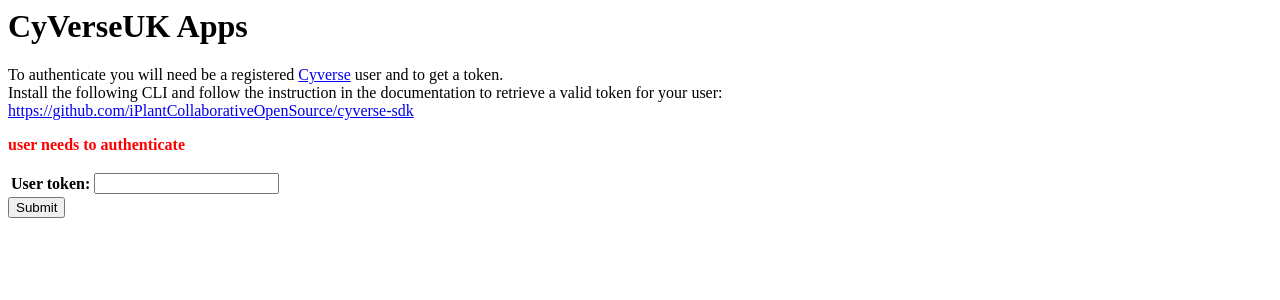
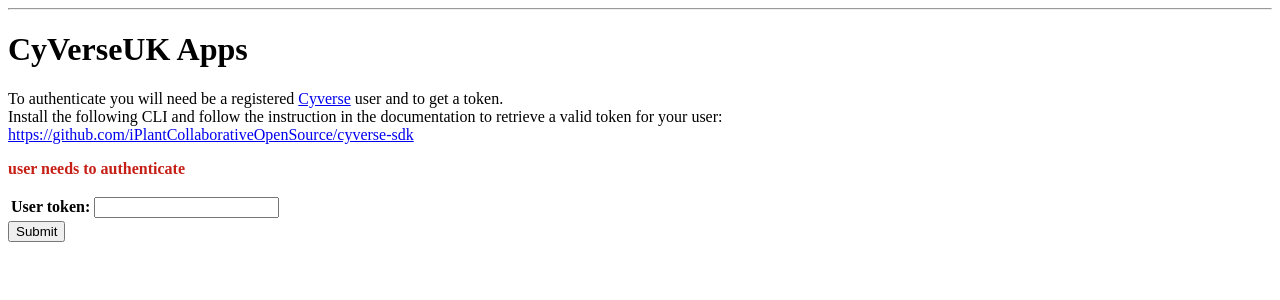
Before and after one commit to cyverseuk/cyverse_website, a Django app: page /japps/ in a window 1280 px wide. Shown: the top 300 px of the page. Run offline with Django 3.2, Linux system fonts and the light colour scheme; parts of the project's set-up code (start-up, migrations or seed data) failed here and were passed over.

Commit message:
add stylesheet and base template draft

```diff
--- /dev/null
+++ b/japps/static/japps/stylesheet.css
@@ -0,0 +1,3 @@
+.warning {
+  color:#C61F16;
+}
--- a/japps/templates/japps/base.html
+++ b/japps/templates/japps/base.html
@@ -1,10 +1,25 @@
-<head>
-  <title>
-    {% block title %}
+{% load static %}
+<!DOCTYPE html>
+<html lang="en-us">
+  <head>
+    <meta charset="UTF-8">
+    <title>CyVerse UK</title>
+    <!-- <meta name="viewport" content="width=device-width, initial-scale=1"/> -->
+    <meta name="description" content="a web page to submit jobs to the cyverse infrasctructure in the UK"/>
+    <meta name"author" content="Alice Minotto"/>
+    <!--<meta property="og:title" content="Genome Size Evolution Models"/>
+    <meta property="og:type" content="website"/>
+    <meta property="og:image" content=""/>
+    <meta property="og:description" content="">-->
+    <link rel="stylesheet" type="text/css" href="{% static 'japps/stylesheet.css' %}" media="screen">
+  </head>
+<body>
+  <div class="page-header">
+    <hr/>
+  </div>
+  <div class="content">
+    {% block body %}
     {% endblock %}
-  </title>
-</head>
-<body>
-  {% block body %}
-  {% endblock %}
+  </div>
 </body>
+</html>
--- a/japps/templates/japps/index.html
+++ b/japps/templates/japps/index.html
@@ -12,7 +12,7 @@
       Install the following CLI and follow the instruction in the documentation to retrieve a valid token for your user:<br>
       <a href="https://github.com/iPlantCollaborativeOpenSource/cyverse-sdk">https://github.com/iPlantCollaborativeOpenSource/cyverse-sdk</a></p>
     <p></p>
-    <p style="color:red"><strong>{{ risposta }}</strong></p>
+    <p class="warning"><strong>{{ risposta }}</strong></p>
     <form action="/japps/" method="post" data-parsley-validate>
       {% csrf_token %}
       <table>
--- a/japps/templates/japps/submission.html
+++ b/japps/templates/japps/submission.html
@@ -1,3 +1,5 @@
+{% extends "japps/base.html" %}
+{% block body %}
   <h2>{{ title }}</h2>
 
   <p>{{ description }}</p>
@@ -9,3 +11,4 @@
     </table>
     <input type="submit" value="Submit" />
   </form>
+{% endblock %}
```
Also changed, not shown: japps/templates/japps/job_submitted.html (+5 -2 lines). Lines whose indentation alone changed are shown as unchanged.
